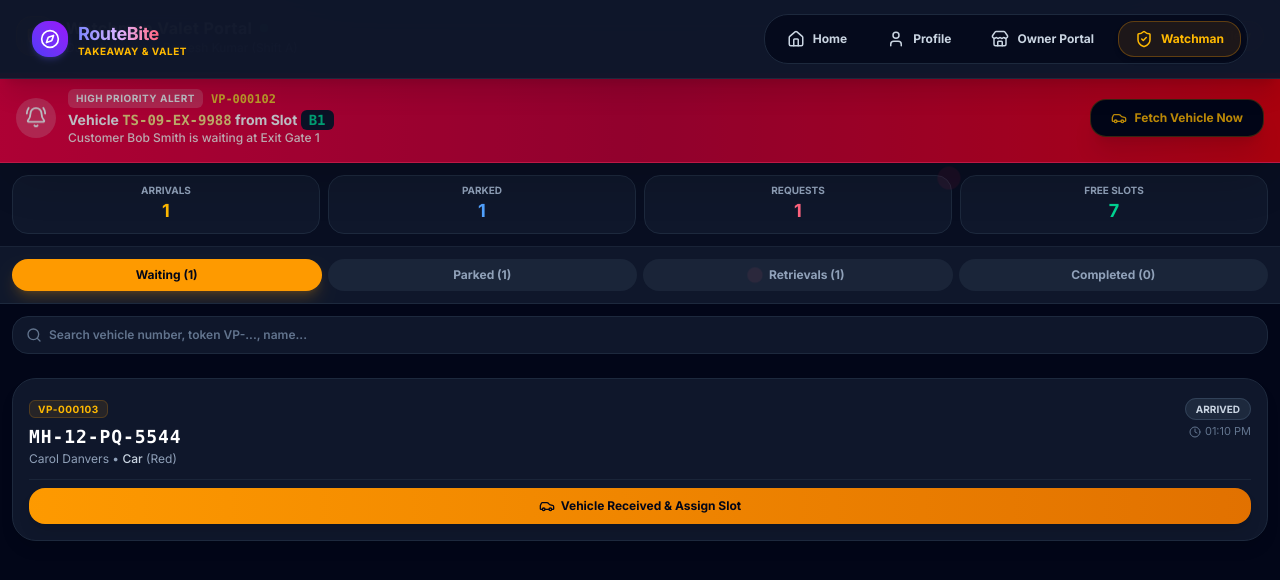
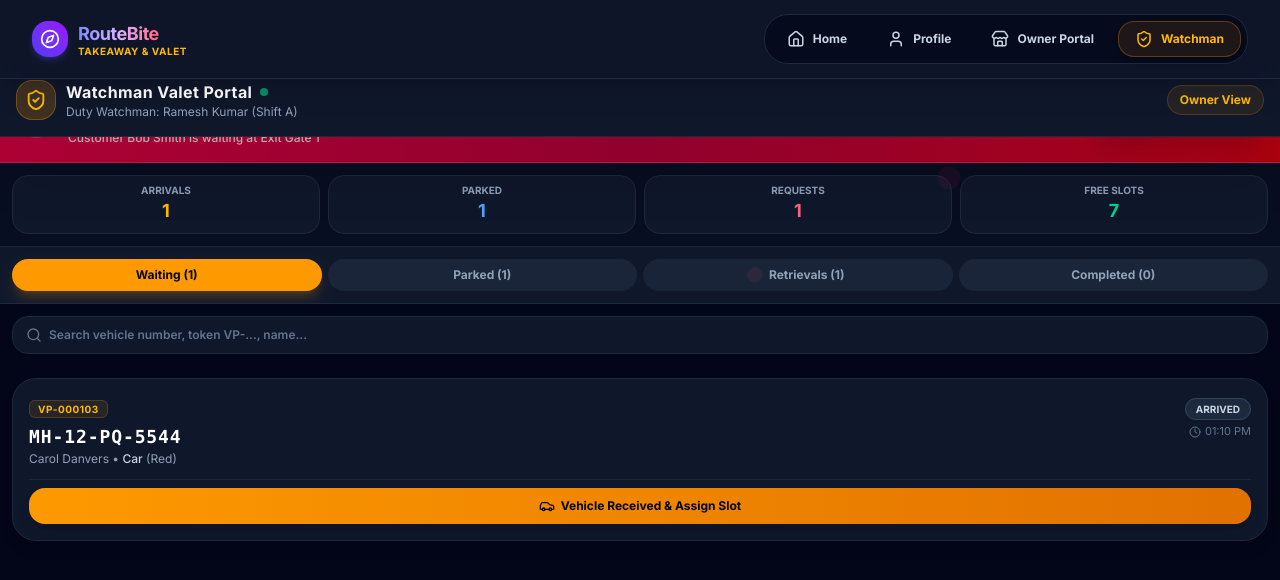
Before and after one commit to yashwanth29-web/takeaway-app, a React (Vite) app: page /watchman in a window 1280 px wide. Shown: the top 580 px of the page. Built offline with nearby package versions, Linux system fonts and the light colour scheme.

Commit message:
fix: Add desktop top navbar offset to prevent card header overlap

```diff
--- a/src/pages/Landing.jsx
+++ b/src/pages/Landing.jsx
@@ -102,7 +102,7 @@ export default function LandingPage() {
         <div className="absolute inset-0 bg-gradient-to-b from-black/25 via-transparent to-slate-50/95 pointer-events-none" />
 
         {/* Consolidated Top Bar Header Card */}
-        <div className="relative z-10 w-full px-4 pt-4">
+        <div className="relative z-10 w-full px-4 pt-4 md:pt-24">
           <header className="max-w-md mx-auto w-full bg-white/80 backdrop-blur-xl rounded-3xl p-4 shadow-xl border border-white/40 flex flex-col gap-3">
             {/* Top row: Logo & Cart */}
             <div className="flex justify-between items-center">
--- a/src/pages/RestaurantDetails.jsx
+++ b/src/pages/RestaurantDetails.jsx
@@ -84,7 +84,7 @@ export default function RestaurantDetailsPage() {
   return (
     <div className="min-h-screen bg-slate-50 pb-28 font-sans">
       {/* Top Header Navbar */}
-      <header className="sticky top-0 bg-white/95 backdrop-blur-xl z-40 border-b border-slate-200/80 shadow-sm p-4">
+      <header className="sticky top-0 md:top-16 bg-white/95 backdrop-blur-xl z-40 border-b border-slate-200/80 shadow-sm p-4">
         <div className="max-w-6xl mx-auto flex items-center justify-between gap-4">
           <div className="flex items-center gap-4 flex-1 min-w-0">
             <button
--- a/src/pages/watchman/WatchmanDashboard.jsx
+++ b/src/pages/watchman/WatchmanDashboard.jsx
@@ -49,7 +49,7 @@ export default function WatchmanDashboard() {
   return (
     <div className="min-h-screen bg-slate-950 text-slate-100 flex flex-col font-sans">
       {/* Mobile Top Header */}
-      <header className="p-4 bg-slate-900 border-b border-slate-800 flex items-center justify-between sticky top-0 z-30">
+      <header className="p-4 bg-slate-900 border-b border-slate-800 flex items-center justify-between sticky top-0 md:top-16 z-30">
         <div className="flex items-center gap-2.5">
           <div className="w-10 h-10 rounded-xl bg-amber-500/20 border border-amber-500/30 text-amber-400 flex items-center justify-center font-bold">
             <ShieldCheck size={22} />
```
